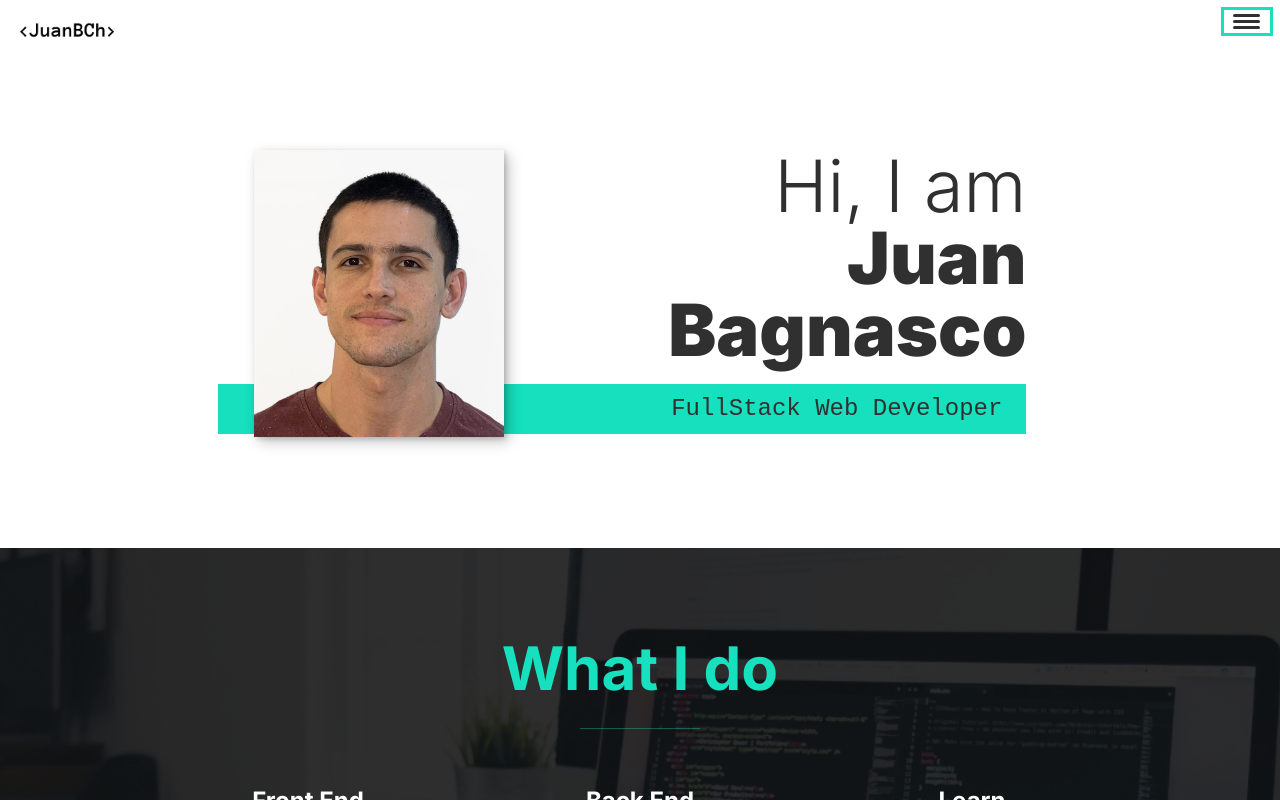
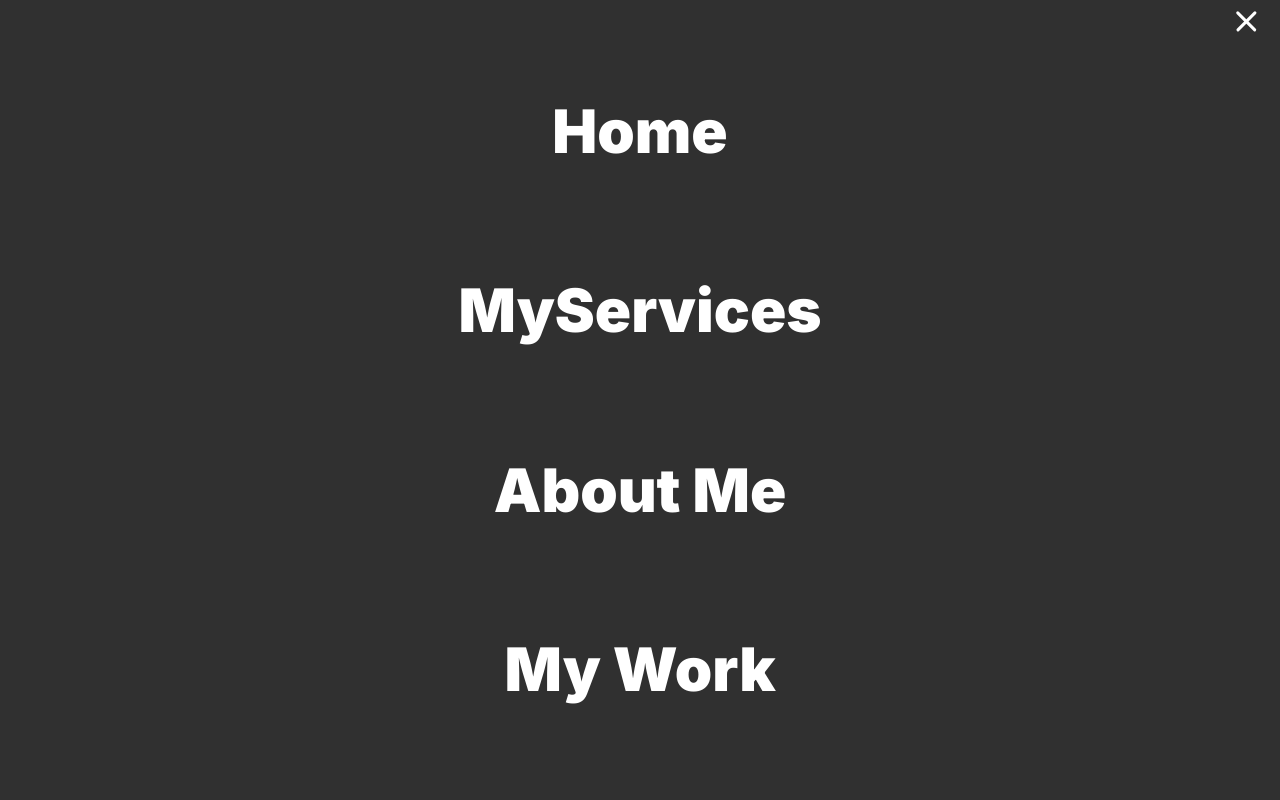
Before and after one commit to JuanBCh/myPortfolio, a Next.js app: page / in a window 1280 px wide. Both pictures are taken after a click on the button "toggle navigation". Shown: the top 800 px of the page. Built offline with nearby package versions, Linux system fonts and the light colour scheme.

Commit message:
Terminado el portfolio

```diff
--- a/app/layout.js
+++ b/app/layout.js
@@ -1,3 +1,4 @@
+import Head from "@/components/Head/Head";
 import "./globals.css";
 import { Inter } from "next/font/google";
 
@@ -11,19 +12,7 @@ export const metadata = {
 export default function RootLayout({ children }) {
   return (
     <html lang="en">
-      <head>
-        {/* <link
-          rel="stylesheet"
-          href="https://cdnjs.cloudflare.com/ajax/libs/normalize/7.0.0/normalize.min.css"
-        />
-        <link
-          rel="stylesheet"
-          href="https://cdnjs.cloudflare.com/ajax/libs/font-awesome/5.11.2/css/all.css"
-          integrity="sha256-46qynGAkLSFpVbEBog43gvNhfrOj+BmwXdxFgVK/Kvc="
-          crossorigin="anonymous"
-        /> */}
-        <title>Juan Bagnasco</title>
-      </head>
+      <Head />
       <body className={inter.className}>{children}</body>
     </html>
   );
--- a/components/Footer/footer.js
+++ b/components/Footer/footer.js
@@ -1,6 +1,7 @@
 import styles from "./footer.module.css";
 import { FontAwesomeIcon } from "@fortawesome/react-fontawesome";
-import { faLinkedin } from "@fortawesome/free-solid-svg-icons";
+import { faLinkedin, faGithub } from "@fortawesome/free-brands-svg-icons";
+import Link from "next/link";
 
 export default function Footer() {
   return (
@@ -11,19 +12,21 @@ export default function Footer() {
       <ul className={styles.socialList}>
         <li className={styles.socialList__item}>
           <a
+            href="https://www.linkedin.com/in/juanbagnasco/"
+            target="_blank"
             className={styles.socialList__link}
-            href="https://www.linkedin.com/in/juanbagnasco/"
           >
-            <FontAwesomeIcon icon={""} style={{ color: "#16e0bd" }} />
+            <FontAwesomeIcon icon={faLinkedin} style={{ color: "#16e0bd" }} />
           </a>
         </li>
         <li className={styles.socialList__item}>
-          <a
+          <Link
+            href="https://github.com/JuanBCh"
+            target="_blank"
             className={styles.socialList__link}
-            href="https://github.com/JuanBCh"
           >
-            <img src="Img/github.svg" />
-          </a>
+            <FontAwesomeIcon icon={faGithub} style={{ color: "#16e0bd" }} />
+          </Link>
         </li>
       </ul>
     </footer>
--- a/components/Footer/footer.module.css
+++ b/components/Footer/footer.module.css
@@ -2,7 +2,7 @@
   background: #111;
   color: var(--clr-accent);
   text-align: center;
-  padding: 2.5em 0;
+  padding: 2em 0 0.5em;
   font-size: var(--fs-h3);
 }
 
@@ -37,5 +37,7 @@
 }
 
 .socialList__link {
+  display: inline-block;
+  width: 60px;
   padding: 0.5em;
 }
--- /dev/null
+++ b/components/Head/Head.js
@@ -0,0 +1,17 @@
+export default function Head() {
+  return (
+    <head>
+      {/* <link
+    rel="stylesheet"
+    href="https://cdnjs.cloudflare.com/ajax/libs/normalize/7.0.0/normalize.min.css"
+  />
+  <link
+    rel="stylesheet"
+    href="https://cdnjs.cloudflare.com/ajax/libs/font-awesome/5.11.2/css/all.css"
+    integrity="sha256-46qynGAkLSFpVbEBog43gvNhfrOj+BmwXdxFgVK/Kvc="
+    crossorigin="anonymous"
+  /> */}
+      <title>Juan Bagnasco</title>
+    </head>
+  );
+}
--- a/components/Header/header.js
+++ b/components/Header/header.js
@@ -1,38 +1,50 @@
+"use client";
+
+import { useState } from "react";
 import styles from "./Header.module.css";
 
 function Header() {
+  const [showMenu, setShowMenu] = useState(false);
+  const navItems = [
+    { href: "#home", text: "Home" },
+    { href: "#services", text: "MyServices" },
+    { href: "#aboutme", text: "About Me" },
+    { href: "#work", text: "My Work" },
+  ];
+
   return (
-    <header className={styles.header}>
+    <header
+      className={`${styles.header} ${!showMenu ? undefined : styles.navOpen}`}
+    >
       <div className={styles.logo}>
         <img src="img/logo.png" alt="logo" />
       </div>
-      <button className={styles.navToggle} aria-label="toggle navigation">
+      <button
+        className={styles.navToggle}
+        onClick={() => setShowMenu(!showMenu)}
+        aria-label="toggle navigation"
+      >
         <span className={styles.hamburger}></span>
       </button>
+      {!showMenu ? undefined : (
         <nav className={styles.nav}>
           <ul className={styles.nav__list}>
-          <li className={styles.nav__item}>
-            <a href="#home" className={styles.nav__link}>
-              Home
+            {navItems.map((item, k) => {
+              return (
+                <li
+                  key={k}
+                  className={styles.nav__item}
+                  onClick={() => setShowMenu(false)}
+                >
+                  <a href={item.href} className={styles.nav__link}>
+                    {item.text}
                   </a>
                 </li>
-          <li className={styles.nav__item}>
-            <a href="#services" className={styles.nav__link}>
-              My Services
-            </a>
-          </li>
-          <li className={styles.nav__item}>
-            <a href="#aboutme" className={styles.nav__link}>
-              About Me
-            </a>
-          </li>
-          <li className={styles.nav__item}>
-            <a href="#work" className={styles.nav__link}>
-              My Work
-            </a>
-          </li>
+              );
+            })}
           </ul>
         </nav>
+      )}
     </header>
   );
 }
--- a/components/Header/header.module.css
+++ b/components/Header/header.module.css
@@ -10,6 +10,8 @@
 
 .nav {
   position: fixed;
+  width: 100vw;
+  height: 100vh;
   background: var(--clr-dark);
   color: var(--clr-light);
   top: 0;
@@ -59,11 +61,11 @@
   transform: translateX(0%);
 }
 
-.navOpen .nav-toggle {
+.navOpen .navToggle {
   position: fixed;
 }
 
-.navOpen .nav-toggle:focus {
+.navOpen .navToggle:focus {
   outline: none;
 }
 
--- a/package.json
+++ b/package.json
@@ -10,6 +10,7 @@
   },
   "dependencies": {
     "@fortawesome/fontawesome-svg-core": "^6.4.2",
+    "@fortawesome/free-brands-svg-icons": "^6.4.2",
     "@fortawesome/free-regular-svg-icons": "^6.4.2",
     "@fortawesome/free-solid-svg-icons": "^6.4.2",
     "@fortawesome/react-fontawesome": "^0.2.0",
```
Also changed, not shown: 1 other file (tests, documents, lock files or other folders). Lines whose indentation alone changed are shown as unchanged.
